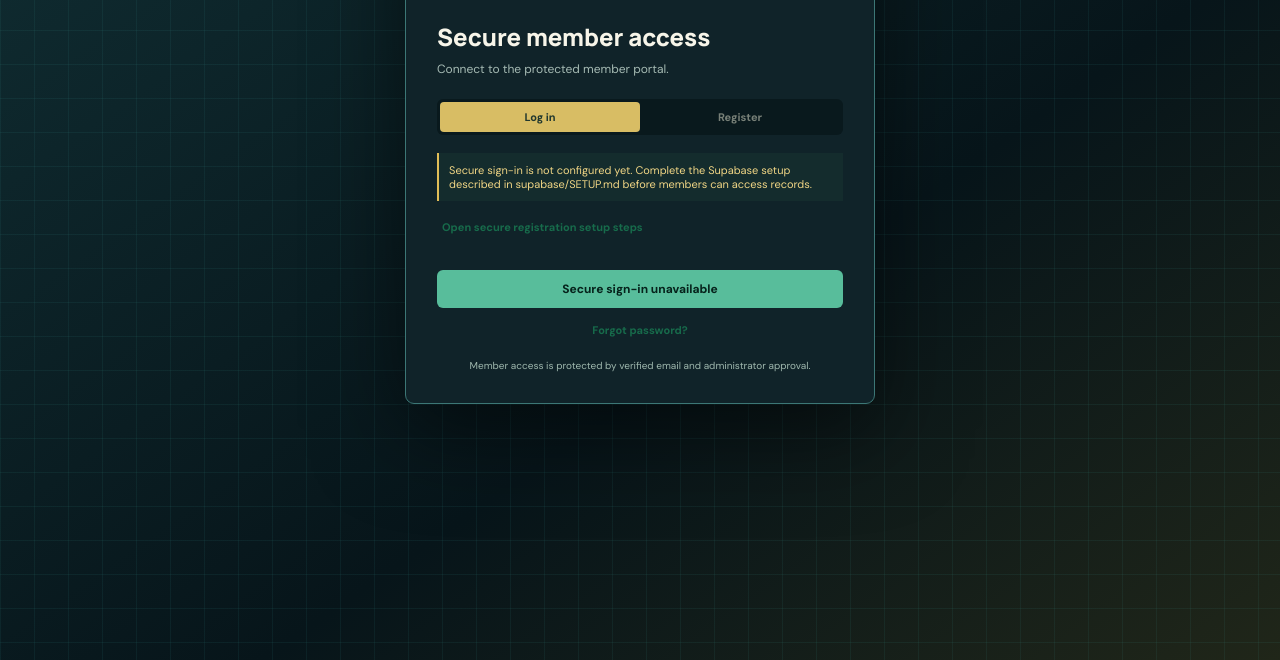
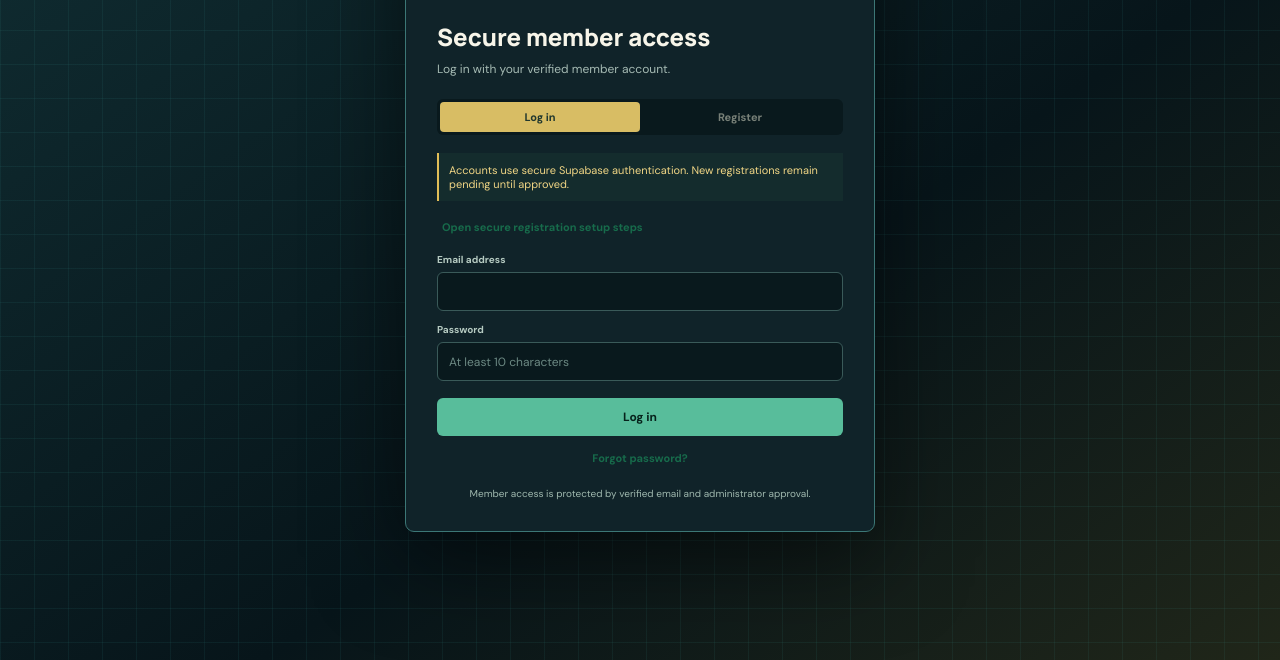
Before and after one commit to owekbrian/united-chamas, a plain HTML site: page index.html in a window 1280 px wide. Shown: the part 140-800 px from the top of the page. Drawn offline with nearby package versions, Linux system fonts and the light colour scheme.

Commit message:
Fix secure login initialization

```diff
--- a/index.html
+++ b/index.html
@@ -138,7 +138,7 @@ window.CHAMA_SUPABASE_URL='https://goebtbxvnudgsrhgcouc.supabase.co';
 window.CHAMA_SUPABASE_ANON_KEY='sb_publishable__l1N3kKBRsEl77Koqxaypg_MLHtiuSp';
 </script>
 <script>
-const data=window.chamaData,authShell=document.querySelector('#authShell'),authFields=document.querySelector('#authFields'),authForm=document.querySelector('#authForm'),authSubmit=document.querySelector('#authSubmit'),authSetupNotice=document.querySelector('#authSetupNotice'),resendConfirmation=document.querySelector('#resendConfirmation'),forgotPassword=document.querySelector('#forgotPassword'),adminResetPanel=document.querySelector('#adminResetPanel'),adminResetForm=document.querySelector('#adminResetForm'),adminResetMember=document.querySelector('#adminResetMember');
+const authShell=document.querySelector('#authShell'),authFields=document.querySelector('#authFields'),authForm=document.querySelector('#authForm'),authSubmit=document.querySelector('#authSubmit'),authSetupNotice=document.querySelector('#authSetupNotice'),resendConfirmation=document.querySelector('#resendConfirmation'),forgotPassword=document.querySelector('#forgotPassword'),adminResetPanel=document.querySelector('#adminResetPanel'),adminResetForm=document.querySelector('#adminResetForm'),adminResetMember=document.querySelector('#adminResetMember');
 let supabaseClient=null,authMode='login';
 function authMessage(message,isError=false){authSetupNotice.textContent=message;authSetupNotice.style.color=isError?'#a84e41':'#8a5420'}
 function showResend(visible){resendConfirmation.style.display=visible?'inline-flex':'none'}
```
